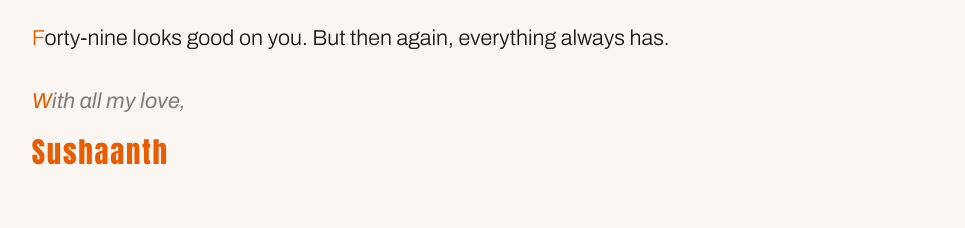
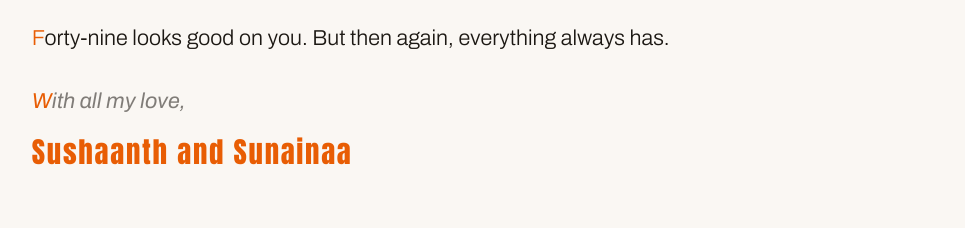
Before and after one commit to sushaanth-gopu/gopu-49, a plain HTML site: page index.html in a window 1280 px wide. Shown: the part 7680-7908 px from the top of the page, without its empty margins (45-1010 px from the left). Drawn offline with Linux system fonts and the light colour scheme.

Commit message:
Update index.html

```diff
--- a/index.html
+++ b/index.html
@@ -1,3 +1,4 @@
+
 <!DOCTYPE html>
 <html lang="en">
 <head>
@@ -273,7 +274,7 @@
         <p>They say you should meet your heroes carefully — they might disappoint you. I got lucky. Mine lives at home.</p>
         <p>Thank you for every sacrifice we saw, and the hundred more we didn't. For teaching us that integrity is the only currency that never devalues. For building KGRN with your bare hands and still never missing what mattered at home.</p>
         <p>Forty-nine looks good on you. But then again, everything always has.</p>
-        <p class="letter__sign">With all my love,<br><span>Sushaanth</span></p>
+        <p class="letter__sign">With all my love,<br><span>Sushaanth and Sunainaa</span></p>
       </div>
     </section>
 
```
